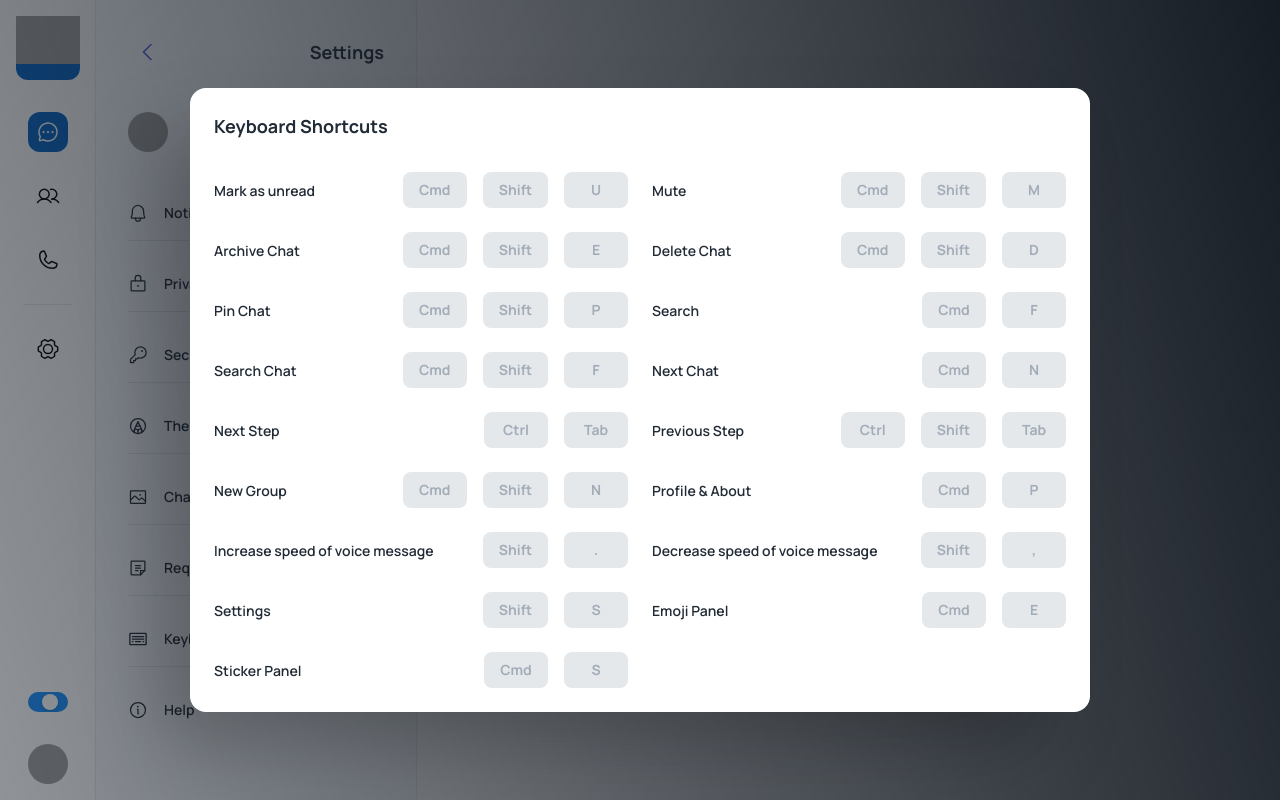
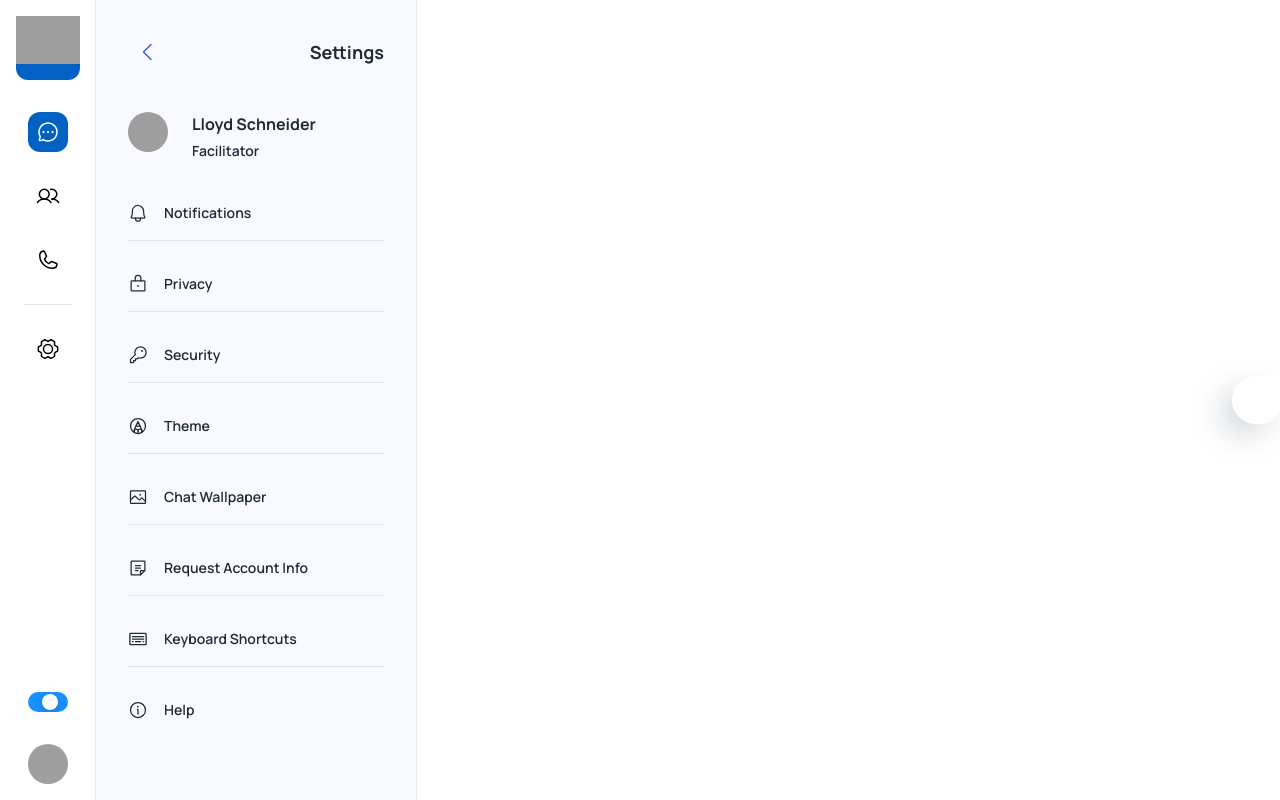
Before and after one commit to rohan-tech-negi/Chat-App, a React (Create React App) app: page /settings in a window 1280 px wide. Built offline with nearby package versions, Linux system fonts and the light colour scheme; grey boxes are pictures that could not be loaded; some icons are missing.

Commit message:
done with the shorts cuts tab

```diff
--- a/src/pages/dashboard/Settings.js
+++ b/src/pages/dashboard/Settings.js
@@ -124,7 +124,7 @@ const Settings = () => {
 
         </Stack>
       </Box>
-      <Shortcuts open={true} handleClose={()=> {}}></Shortcuts>
+      <Shortcuts open={openShortcuts} handleClose={handleCloseShortcuts}></Shortcuts>
 
     </Stack>
 
--- a/src/sections/settings/Shortcuts.js
+++ b/src/sections/settings/Shortcuts.js
@@ -1,4 +1,4 @@
-import { Button, Dialog, DialogContent, DialogTitle, Grid, Slide, Stack, Typography } from '@mui/material'
+import { Button, Dialog, DialogActions, DialogContent, DialogTitle, Grid, Slide, Stack, Typography } from '@mui/material'
 import React from 'react'
 
 const Shortcuts = ({open, handleClose}) => {
@@ -130,10 +130,15 @@ const Shortcuts = ({open, handleClose}) => {
                     </Stack>
                   </Stack>
                 </Grid>
-              );
+              )
             })}
           </Grid>
         </DialogContent>
+        <DialogActions>
+          <Button variant={"contained"} onClick={handleClose}>
+            Ok
+          </Button>
+        </DialogActions>
 
     </Dialog>
     </>
```
